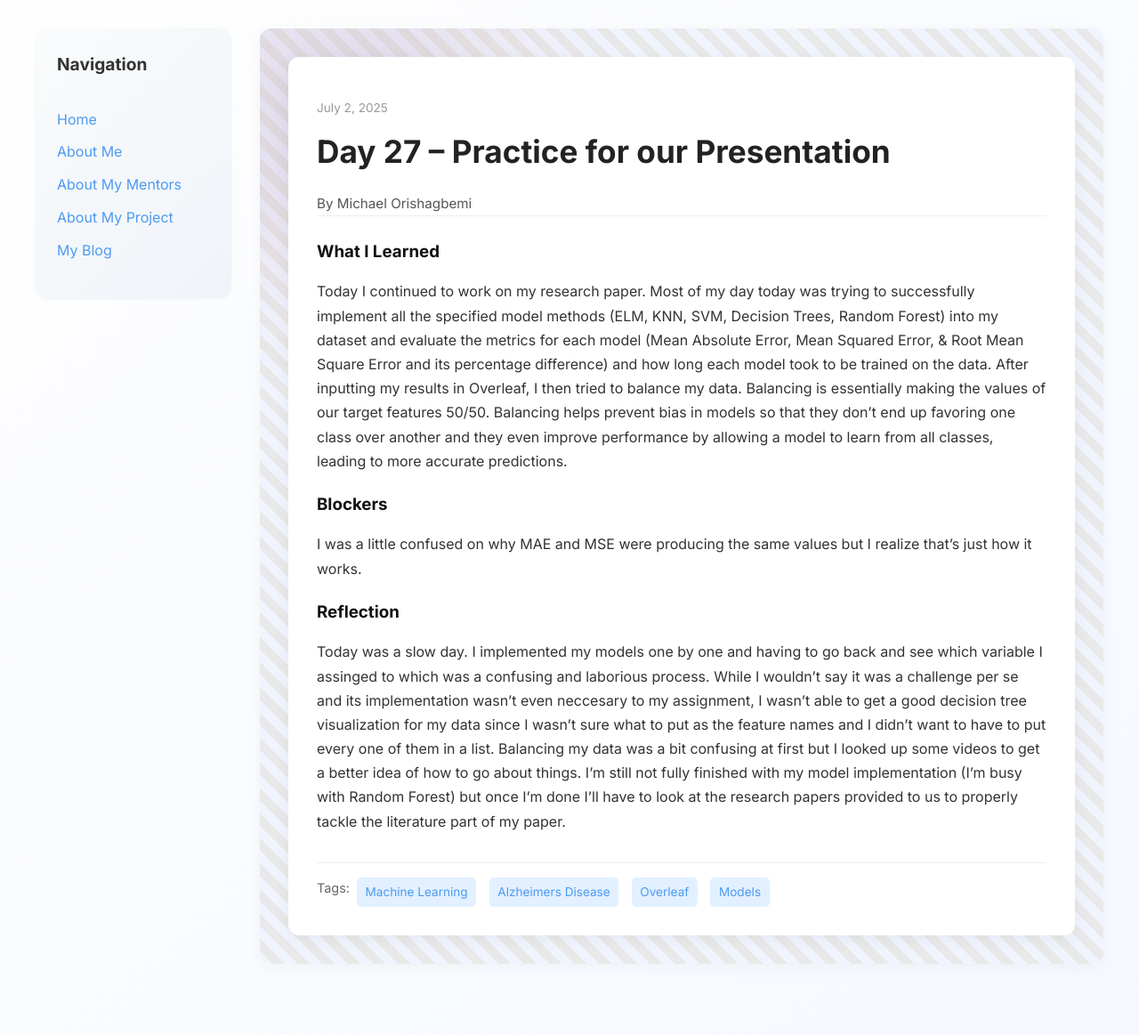
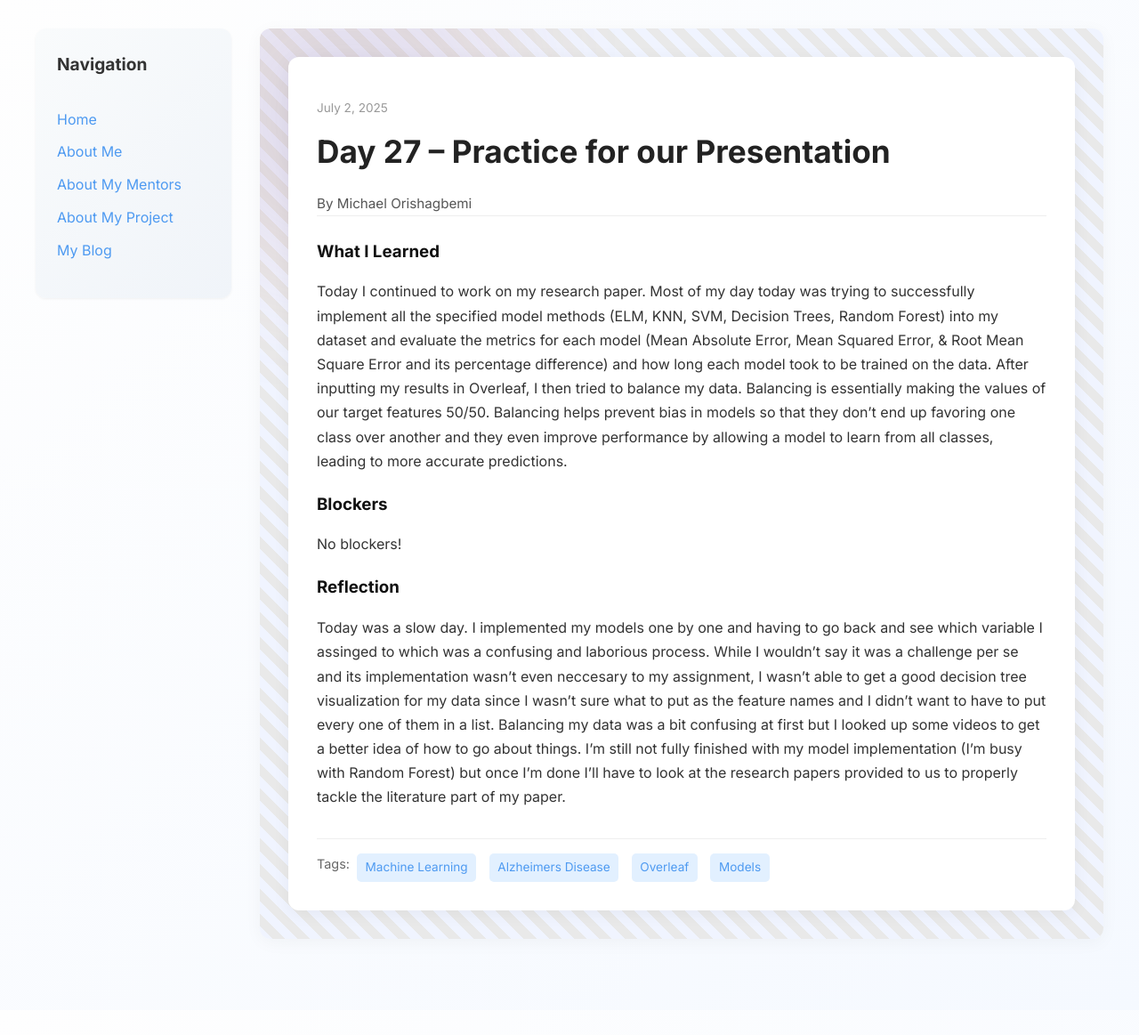
Before and after one commit to miori2/miori2.github.io, a Jekyll site: the page built from _posts/2025-07-02-day-27.md, in a window 1280 px wide. Shown: the whole page at 89% size. Built offline with Jekyll 4.4.1, drawn with Linux system fonts in a browser that asks for light colours; after the commit the page ends 1135 px from its top, so only the background shows below that.

Commit message:
Update 2025-07-02-day-27.md

```diff
--- a/_posts/2025-07-02-day-27.md
+++ b/_posts/2025-07-02-day-27.md
@@ -10,7 +10,7 @@ what_i_learned: |
   Today I continued to work on my research paper. Most of my day today was trying to successfully implement all the specified model methods (ELM, KNN, SVM, Decision Trees, Random Forest) into my dataset and evaluate the metrics for each model (Mean Absolute Error, Mean Squared Error, & Root Mean Square Error and its percentage difference) and how long each model took to be trained on the data. After inputting my results in Overleaf, I then tried to balance my data. Balancing is essentially making the values of our target features 50/50. Balancing helps prevent bias in models so that they don't end up favoring one class over another and they even improve performance by allowing a model to learn from all classes, leading to more accurate predictions.
 
 blockers: |
-  I was a little confused on why MAE and MSE were producing the same values but I realize that's just how it works.
+  No blockers!
 
 reflection: |
   Today was a slow day. I implemented my models one by one and having to go back and see which variable I assinged to which was a confusing and laborious process. While I wouldn't say it was a challenge per se and its implementation wasn't even neccesary to my assignment, I wasn't able to get a good decision tree visualization for my data since I wasn't sure what to put as the feature names and I didn't want to have to put every one of them in a list. Balancing my data was a bit confusing at first but I looked up some videos to get a better idea of how to go about things. I'm still not fully finished with my model implementation (I'm busy with Random Forest) but once I'm done I'll have to look at the research papers provided to us to properly tackle the literature part of my paper.
```
